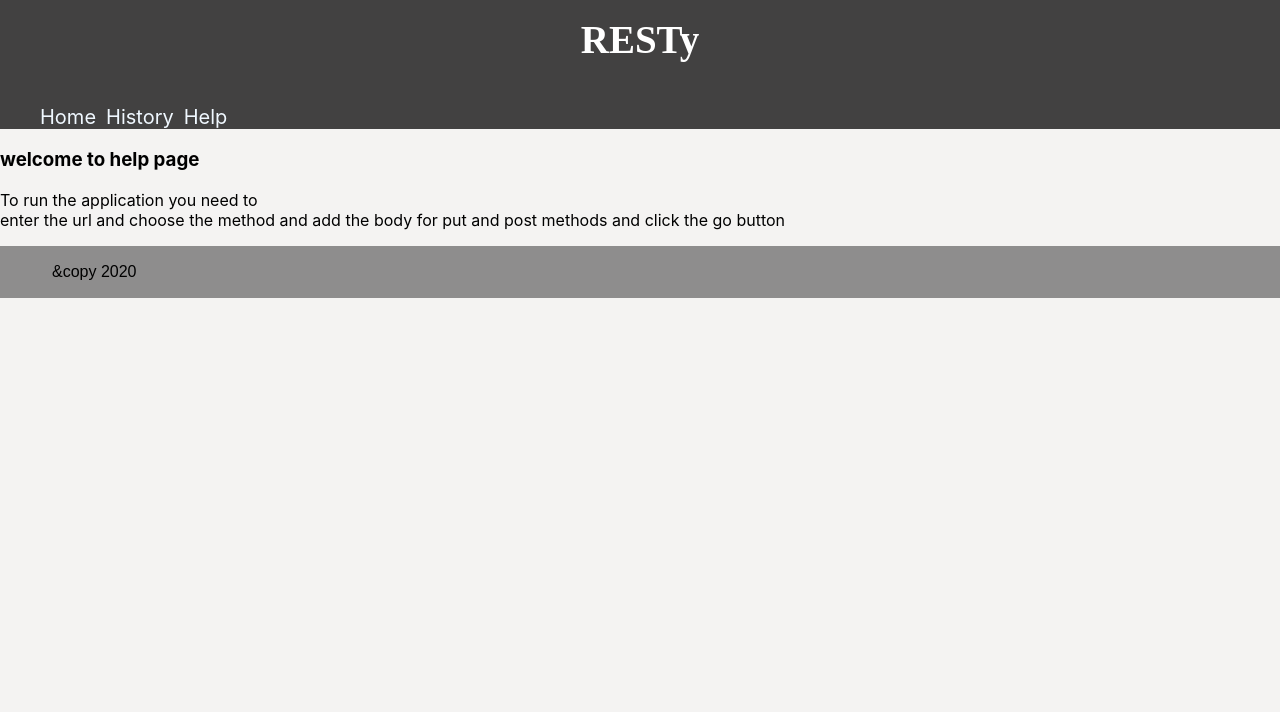
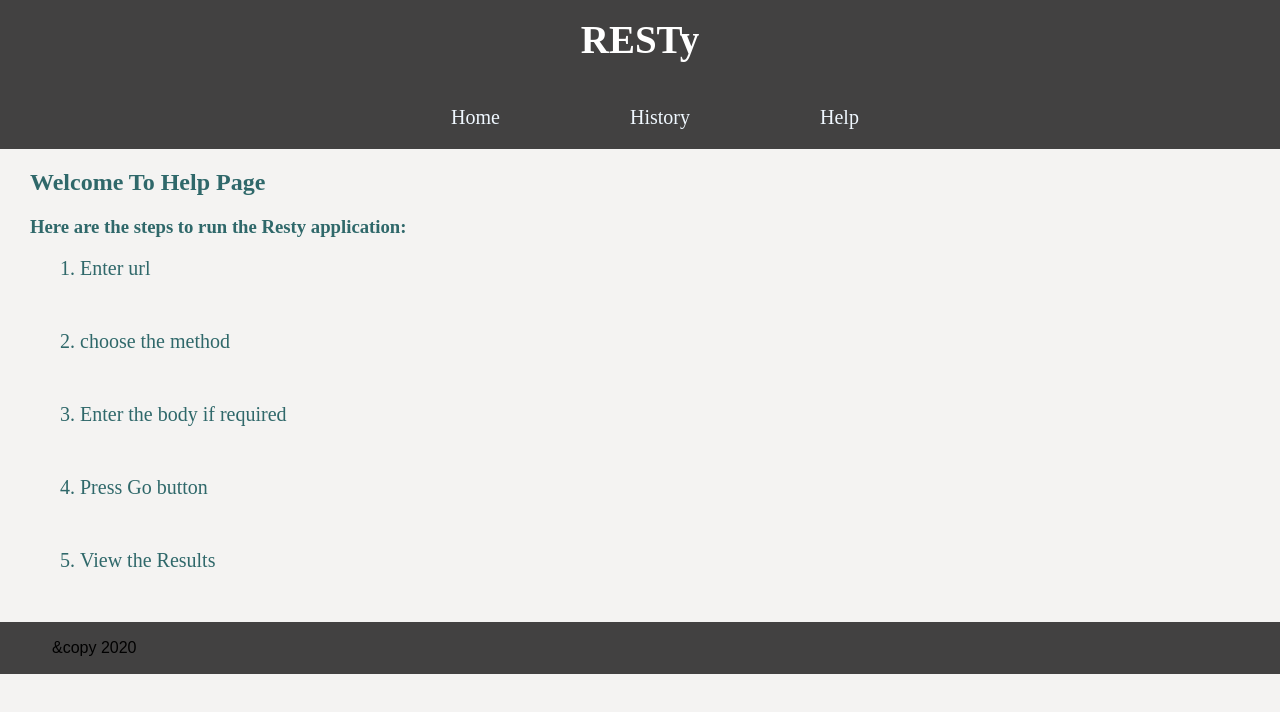
Before and after one commit to roukia-401-advanced-javascript/resty, a React (Create React App) app: page /help in a window 1280 px wide. Shown: the top 712 px of the page. Built offline with nearby package versions, Linux system fonts and the light colour scheme.

Commit message:
fix history

```diff
--- a/src/App.js
+++ b/src/App.js
@@ -6,6 +6,7 @@ import Footer from './components/footer/footer';
 import Header from './components/header/header.js';
 import Results from './components/results/results.js';
 import Help from './components/help/help.js';
+import History from './components/history/history.js';
 
 class App extends React.Component {
   constructor(props) {
@@ -15,6 +16,7 @@ class App extends React.Component {
       results: null, //data results
       headers: null,
       loading: false,
+      savedRequests:[]
 
     };
   }
@@ -24,31 +26,62 @@ class App extends React.Component {
     console.log('loading in toggleLoading app.js....', this.state.loading)
   }
   // url.......  https://swapi.dev/api/people/
+  // ..... https://gazahopes.herokuapp.com/api/v1/posts/
 
-  // came from child form with parameters url and option
+
   handelUpdate = (count, results, headers) => {
-    this.setState({ count, results, headers });
+    this.setState({ count, results, headers }); //rerender
 
   };
+    // passed from component form with parameters url and option
+    // passed from component results with parametrs url and options
+  fetchData = async (url, options) => {
+    let raw = await fetch(url, options); // similar to superagent but need to converts it to json
+    console.log('my data after fetch :', raw);
+    let data = await raw.json();
+    console.log('my data after converting to json :', data);
+    let count = data.count;
+    let results = data.results;
+    let headers = {}; // if i have headers then i will loop over them i will store them in headers obj as headers1:value
+    raw.headers.forEach((val, key) => headers[key] = val);
+    console.log('raw.headers--------', raw.headers);
+    // save the values of the url data in the state
+    this.handelUpdate(count, results, headers);
+    // i need after it to stop the loading theme
+    this.toggleLoading();
+    // now my loading is false
+
+  }
+ // passed from component form contain array of objects the url and the method
+  handelSavedRequests = (savedRequests)=>{
+    console.log("the savedResquest from app.js before :",savedRequests)
+    this.setState({savedRequests})
+    console.log("the savedResquest from app.js after :",savedRequests)
+
+  }
   render() {
+    // what to render in my application ? 1.header inside it the routes for the (home / history /help) 2.footer
+    // home page will contains the form and the results
     return (
       <BrowserRouter>
         <Header />
 
         <Switch>
           <Route exact path="/">
-            <Form loading={this.state.loading} handelUpdate={this.handelUpdate.bind(this)} toggle={this.toggleLoading.bind(this)} />
+            {/* // the home page should render the form and the results  */}
+            <Form loading={this.state.loading} handelUpdate={this.handelUpdate.bind(this)} fetchData={this.fetchData.bind(this)} toggle={this.toggleLoading.bind(this)} handelSavedRequests={this.handelSavedRequests} />
             <Results loading={this.state.loading} headers={this.state.headers} count={this.state.count} results={this.state.results} />
           </Route>
 
           <Route exact path="/history">
-            <div>This is history page </div>
+           {/* // the history will contain the method and the url and a button to click on so it will rerender the pre results pre not a new  */}
+           {/* // pass to the histroy componente the request(url,method) to render it  */}
+           {/* get the parametes from history and fire the fetchData function again  */}
+           <History savedRequests={this.state.savedRequests} fetchData={this.fetchData.bind(this)} toggle={this.toggleLoading.bind(this)}/>
           </Route>
-
           <Route exact path="/help">
             <Help />
           </Route>
-
         </Switch>
 
         <Footer />
--- a/src/components/footer/footer.scss
+++ b/src/components/footer/footer.scss
@@ -1,5 +1,5 @@
 footer{
-    background-color: #808080e0;
+    background-color:#000000ba;
     color: black;
 
     padding: 17px;
--- a/src/components/form/form.scss
+++ b/src/components/form/form.scss
@@ -43,8 +43,20 @@ input[type="radio"] {
     display: none;
     padding: 30px;
     margin: 30px;
-  }
+}
 
 textarea{
-    margin-left: 45%;
+    width: 500px;
+    height: 300px;
+    padding: 12px 20px;
+    box-sizing: border-box;
+    border: 2px solid #ccc;
+    border-radius: 4px;
+    background-color: #f8f8f8;
+    resize: none;
 }
+#textareaSection{
+    width: 500px;
+    margin-left: auto;
+    margin-right: auto;
+}
--- a/src/components/header/header.js
+++ b/src/components/header/header.js
@@ -7,7 +7,7 @@ const Header = () => {
       <header>
         <h1> RESTy</h1>
         <nav className='nav'>
-        <ul>
+        <ul className = "ulHeader">
         <li>
             <Link to="/">Home</Link>
           </li>
--- a/src/components/header/header.scss
+++ b/src/components/header/header.scss
@@ -8,7 +8,7 @@ h1{
     margin-top: 0;
     padding: 17px;
     font-size: 39px;
-    font-family: ui-sans-serif;
+    font-family: cursive;
 }
 
 li{
@@ -17,9 +17,21 @@ li{
   // color: aliceblue;
   font-size: 20px;
 }
+li:hover{
+  cursor: pointer;
+
+}
 .nav a{
   color: aliceblue;
   padding-right:10px;
   text-align: center;
   text-decoration: none;
+  margin: 60px;
+  font-family: cursive;
+  font-size: 20px;
 }
+
+.ulHeader{
+  text-align: center;
+  padding-bottom: 20px;
+}
--- a/src/components/help/help.js
+++ b/src/components/help/help.js
@@ -1,12 +1,20 @@
 import React from 'react';
+import './help.scss';
 function Help() {
 
   return (
     <>
-      <h3>welcome to help page </h3>
-      <p>To run the application you need to <br/>
-        enter the url and choose the method and add the body for put and post methods and click the go button
-      </p>
+      <h2 id = "h2Help">Welcome To Help Page </h2>
+      <h3 id = "h3Help">Here are the steps to run the Resty application:</h3>
+
+      <ol class="d">
+        <li class = "helpList">Enter url</li>
+        <li  class = "helpList"> choose the method</li>
+        <li  class = "helpList">Enter the body if required</li>
+        <li  class = "helpList">Press Go button</li>
+        <li  class = "helpList">View the Results</li>
+      </ol>
+
     </>
   );
 }
--- /dev/null
+++ b/src/components/help/help.scss
@@ -0,0 +1,19 @@
+.d {
+    list-style-type:decimal;
+    margin-left: 40px;
+    font-family: cursive;
+    color: #2f686a;
+  }
+  .helpList{
+    display: list-item;
+  }
+  #h2Help {
+      margin-left: 30px;
+      font-family: cursive;
+     color: #2f686a;
+  }
+  #h3Help{
+    margin-left: 30px;
+    font-family: cursive;
+    color: #2f686a;
+}
--- a/src/components/history/history.js
+++ b/src/components/history/history.js
@@ -1,4 +1,6 @@
 import React from 'react';
+import {Link} from 'react-router-dom';
+import './history.scss';
 class History extends React.Component {
   constructor(props) {
     super(props);
@@ -7,6 +9,7 @@ class History extends React.Component {
     };
   }
   handleClick (i) {
+    this.props.toggle();
     console.log('savedRequests',this.props.savedRequests);
     console.log('savedRequests[i]',this.props.savedRequests[i]);
     let url = this.props.savedRequests[i].url;
@@ -23,21 +26,21 @@ class History extends React.Component {
     this.setState({savedRequests});
   }
   render() {
+    // i want to render the method and url with click button to redirected to the home page with results
     return (
       <>
-        <aside>
-          <section>
+          <section id = "historySection">
+            <h1 id = "urlHistoryHeader">URL History</h1>
             {this.save}
+            {/* // saverequest is array of objects  */}
             {this.props.savedRequests.map((item,i) => {
               return(
                 <li key={i} >
-                  <button onClick={this.handleClick.bind(this,i)}>{item.method}</button>
-                  <h3> <a>{item.url}</a>  </h3>
+                 <Link to='/' > <button id = "historyMethodButton" onClick={this.handleClick.bind(this,i)}>{item.method}</button> <a id ="historyUrl">{item.url}</a> </Link><br/>
                 </li>
               );
             } )}
           </section>
-        </aside>
       </>
     );
   }
--- /dev/null
+++ b/src/components/history/history.scss
@@ -0,0 +1,31 @@
+#historySection{
+
+width: 700px;
+margin-left: auto;
+margin-right: auto;
+margin-bottom: 73px;
+margin-top: 60px;
+height: 100%;
+border: 2px solid #ccc;
+border-radius: 4px;
+background-color: #f8f8f8;
+resize: none;
+}
+#historyUrl{
+    font-family: monospace;
+   color: cadetblue;
+   font-family: cursive;
+   font-weight: bold;
+
+}
+#historyUrl:hover{
+    color:#2f686a;
+}
+#historyMethodButton{
+    margin: 25px;
+}
+#urlHistoryHeader{
+    font-family: cursive;
+    color: #2f686a;
+    font-size: 26px;
+}
--- a/src/components/results/results.js
+++ b/src/components/results/results.js
@@ -8,18 +8,18 @@ class Results extends React.Component {
   }
 
   render() {
-
-    ////theme="Adventure Time"
-    // console.log('this.proops from result.js >>>>>>>>>', this.props);
     return (
       <section>
+      {/* // my loading now is true go to else and show the theme then continue and back to the code after handleupdate */}
         <If condition={!this.props.loading}>
           <Then>
+            {/* // display the results */}
             <ReactJson src={this.props} theme="monokai" />
 
 
           </Then>
           <Else>
+            {/* display the theme */}
 
             <div className="about">
               <a className="bg_links social portfolio" href="https://www.rafaelalucas.com" target="_blank">
```
Also changed, not shown: src/components/form/form.js (+21 -36 lines).
